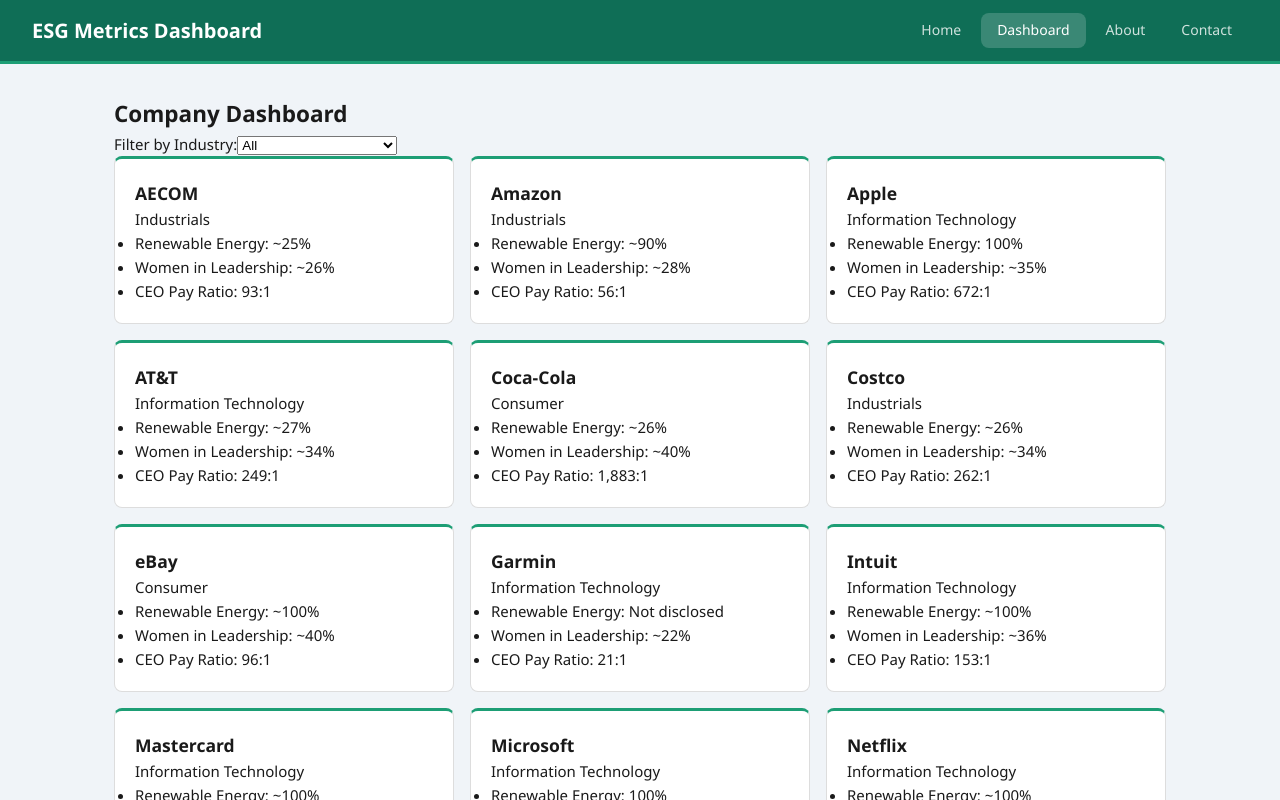
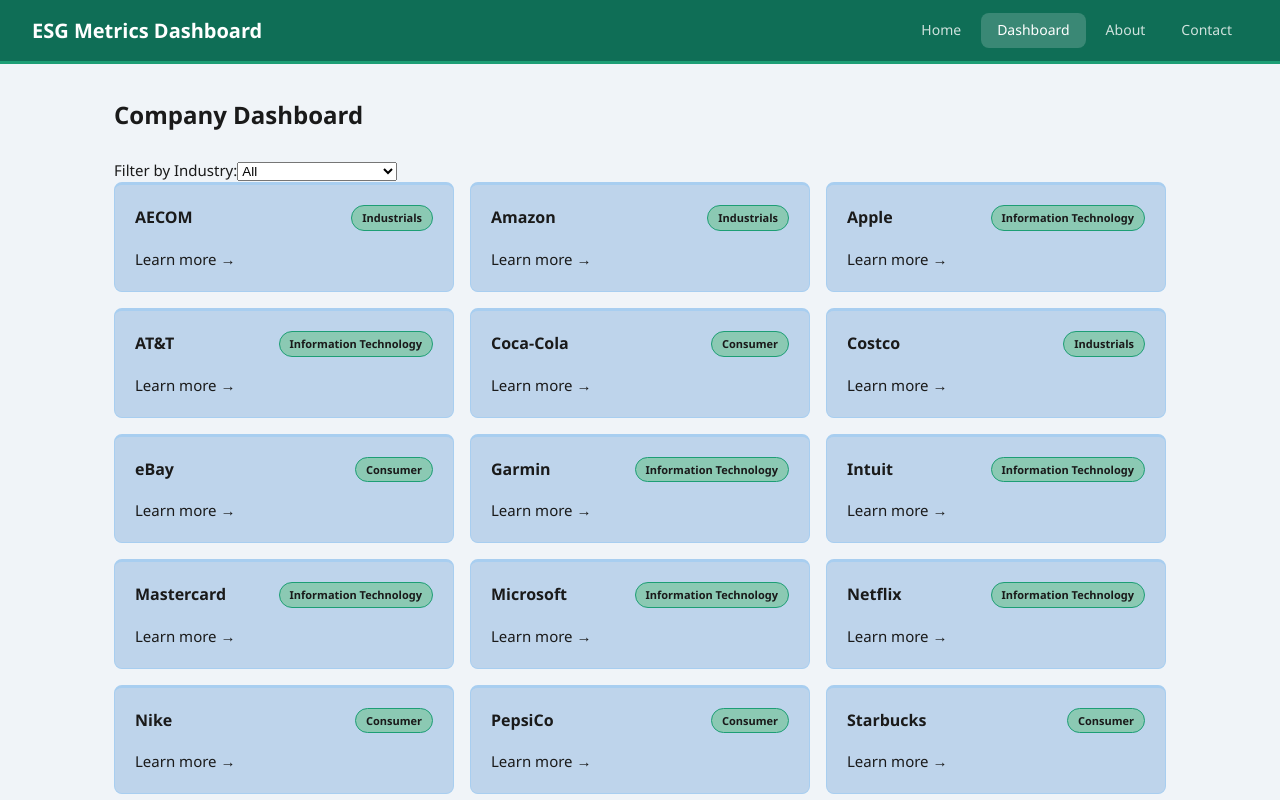
Before and after one commit to gibsonhannah07/esg-company-dashboard, a React (Vite) app: page /dashboard in a window 1280 px wide. Shown: the top 800 px of the page. Built offline with nearby package versions, Linux system fonts and the light colour scheme.

Commit message:
updated company card

```diff
--- a/src/components/CompanyCard.jsx
+++ b/src/components/CompanyCard.jsx
@@ -2,15 +2,17 @@
 
 function CompanyCard({ company, onSelect, isSelected }) {
   return (
-    <div className="company-card"
-    onClick={() => onSelect(company)}>
-      <h3>{company.name}</h3>
-      <p>{company.industry}</p>
-      <ul>
-        <li>Renewable Energy: {company.renewableEnergyPct}</li>
-        <li>Women in Leadership: {company.womenInLeadershipPct}</li>
-        <li>CEO Pay Ratio: {company.ceoPayRatio}</li>
-      </ul>
+    <div
+      className={`company-card ${isSelected ? "selected" : ""}`}
+      onClick={() => onSelect(company)}
+    >
+      <div className="card-header">
+        <div>
+          <p className="card-name">{company.name}</p>
+        </div>
+        <span className="card-industry">{company.industry}</span>
+      </div>
+      <p className="card-prompt">Learn more →</p>
     </div>
   );
 }
--- a/src/components/CompanyCard.module.css
+++ b/src/components/CompanyCard.module.css
@@ -2,22 +2,20 @@
 .card {
   background-color: var(--bg-white);
   border: 1px solid var(--border);
+  border-top: 3px solid var(--green-mid);
   border-radius: var(--border-radius);
   padding: 20px;
   cursor: pointer;
-  box-shadow: var(--shadow-sm);
-  transition: border-color 0.2s, box-shadow 0.2s, background-color 0.2s;
+  transition: background-color 0.2s, border-color 0.2s;
 }
 
 .card:hover {
+  background-color: var(--bg-hover);
   border-color: var(--green-border);
-  background-color: var(--bg-hover);
-  box-shadow: var(--shadow-md);
 }
 
 .selected {
-  border-color: var(--green-mid);
-  border-width: 2px;
-  background-color: var(--bg-hover);
-  box-shadow: var(--shadow-md);
+  border-color: var(--blue-border);
+  border-top: 3px solid var(--blue-mid);
+  background-color: var(--blue-light);
 }
--- a/src/components/DetailPanel.jsx
+++ b/src/components/DetailPanel.jsx
@@ -1,5 +1,3 @@
-import ScoreBar from "./ScoreBar";
-
 export default function DetailPanel({ company, onClose }) {
   return (
     <div className="detail-panel">
@@ -19,7 +17,7 @@
         <li>CEO Pay Ratio <span>{company.ceoPayRatio}</span></li>
       </ul>
 
-      <p className="detail-description">{company.notes}</p>
+      <p className="detail-description"><strong>Notes: </strong>{company.notes}</p>
 
       <p className="detail-description">
         <strong>Source: </strong>{company.source}
--- a/src/components/ScoreBar.jsx
+++ /dev/null
@@ -1,9 +0,0 @@
-function ScoreBar({ label, value }) {
-  return (
-    <div>
-      <span>{label}: {value}</span>
-    </div>
-  );
-}
-
-export default ScoreBar;
--- a/src/index.css
+++ b/src/index.css
@@ -1,13 +1,13 @@
-/* ── CSS Variables ─────────────────────────────────────────────────────────── */
+/* variables */
 :root {
   --green-dark:   #0f6e56;
   --green-mid:    #1d9e75;
-  --green-light:  #e1f5ee;
+  --green-light:  #8bc9b3;
   --green-border: #9fe1cb;
 
   --blue-dark:    #0c4a8a;
   --blue-mid:     #1a6fc4;
-  --blue-light:   #e8f2fc;
+  --blue-light:   #bed4eb;
   --blue-border:  #a8cef0;
 
   --text-primary:   #1a1a1a;
@@ -22,7 +22,6 @@
   --border-radius: 8px;
 }
 
-/* ── Reset & Base ──────────────────────────────────────────────────────────── */
 *, *::before, *::after {
   box-sizing: border-box;
   margin: 0;
@@ -37,7 +36,6 @@
   line-height: 1.6;
 }
 
-/* ── Header ────────────────────────────────────────────────────────────────── */
 header {
   background-color: var(--green-dark);
   padding: 0 32px;
@@ -54,7 +52,6 @@
   color: #ffffff;
 }
 
-/* ── Nav ───────────────────────────────────────────────────────────────────── */
 nav {
   display: flex;
   gap: 4px;
@@ -76,14 +73,13 @@
   color: #ffffff;
 }
 
-/* ── Main Layout ───────────────────────────────────────────────────────────── */
 main {
   max-width: 1100px;
   margin: 0 auto;
   padding: 32px 24px;
 }
 
-/* ── Footer ────────────────────────────────────────────────────────────────── */
+/* footer */
 footer {
   background-color: var(--bg-white);
   border-top: 3px solid var(--green-mid);
@@ -103,7 +99,7 @@
   text-decoration: underline;
 }
 
-/* ── Buttons ───────────────────────────────────────────────────────────────── */
+/* buttons */
 button {
   cursor: pointer;
   font-family: inherit;
@@ -149,7 +145,7 @@
   color: var(--text-primary);
 }
 
-/* ── Home Page ─────────────────────────────────────────────────────────────── */
+/* Home Page  */
 .home-hero {
   text-align: center;
   padding: 48px 24px;
@@ -260,7 +256,7 @@
   text-align: center;
 }
 
-/* ── Filter Bar ────────────────────────────────────────────────────────────── */
+/* filter Bar */
 .filter-bar {
   display: flex;
   align-items: center;
@@ -291,7 +287,7 @@
   outline: none;
 }
 
-/* ── Dashboard Header ──────────────────────────────────────────────────────── */
+/* Dashboard Header */
 .dashboard-header {
   display: flex;
   justify-content: space-between;
@@ -311,7 +307,7 @@
   margin-bottom: 16px;
 }
 
-/* ── Company Grid ──────────────────────────────────────────────────────────── */
+/* Company Grid  */
 .company-grid {
   display: grid;
   grid-template-columns: repeat(auto-fill, minmax(260px, 1fr));
@@ -328,7 +324,7 @@
   border-radius: var(--border-radius);
 }
 
-/* ── Company Card ──────────────────────────────────────────────────────────── */
+/* Company Card */
 .company-card {
   background-color: var(--bg-white);
   border: 1px solid var(--border);
@@ -346,7 +342,6 @@
 
 .company-card.selected {
   border-color: var(--blue-border);
-  border-top: 3px solid var(--blue-mid);
   background-color: var(--blue-light);
 }
 
@@ -364,19 +359,15 @@
   margin-bottom: 2px;
 }
 
-.card-ticker {
-  font-size: 12px;
-  color: var(--text-muted);
-}
 
 .card-industry {
   font-size: 11px;
   font-weight: 600;
-  background-color: var(--blue-light);
-  color: var(--blue-dark);
+  background-color: var(--green-light);
+  color: var(--text-primary);
   padding: 3px 10px;
   border-radius: 99px;
-  border: 1px solid var(--blue-border);
+  border: 1px solid var(--green-mid);
 }
 
 .card-metrics {
@@ -414,7 +405,33 @@
   border-color: var(--green-mid);
 }
 
-/* ── Detail Panel ──────────────────────────────────────────────────────────── */
+
+/* card overlay */
+.modal-overlay {
+  position: fixed;
+  top: 0;
+  left: 0;
+  width: 100%;
+  height: 100%;
+  background-color: rgba(0, 0, 0, 0.5);
+  display: flex;
+  align-items: center;
+  justify-content: center;
+  z-index: 100;
+}
+
+.modal-content {
+  background-color: var(--bg-white);
+  border-radius: var(--border-radius);
+  padding: 0;
+  width: 90%;
+  max-width: 560px;
+  max-height: 85vh;
+  overflow-y: auto;
+}
+
+
+/* Detail Panel */
 .detail-panel {
   background-color: var(--bg-white);
   border: 1px solid var(--border);
@@ -476,7 +493,7 @@
   border-top: 1px solid var(--border);
 }
 
-/* ── Score Bar ─────────────────────────────────────────────────────────────── */
+/* Score Bar  */
 .score-bar {
   display: flex;
   align-items: center;
@@ -512,7 +529,7 @@
   text-align: right;
 }
 
-/* ── About Page ────────────────────────────────────────────────────────────── */
+/* About Page*/
 .about-section {
   max-width: 720px;
 }
@@ -554,7 +571,7 @@
   text-decoration: underline;
 }
 
-/* ── Breakpoint 1: Tablet (max-width: 768px) ──────────────────────────────── */
+/* Breakpoint 1: Tablet (max-width: 768px) */
 @media (max-width: 768px) {
   header {
     flex-direction: column;
@@ -585,7 +602,7 @@
   }
 }
 
-/* ── Breakpoint 2: Mobile (max-width: 480px) ──────────────────────────────── */
+/* Breakpoint 2: Mobile (max-width: 480px) */
 @media (max-width: 480px) {
   .company-grid {
     grid-template-columns: 1fr;
--- a/src/pages/Dashboard.jsx
+++ b/src/pages/Dashboard.jsx
@@ -7,9 +7,11 @@
 export default function Dashboard() {
   const [selectedCompany, setSelectedCompany] = useState(null);
   const [filterIndustry, setFilterIndustry] = useState("All");
+
   const filteredCompanies = filterIndustry === "All"
     ? companies
     : companies.filter((company) => company.industry === filterIndustry);
+
   const industryOptions = [
     "All",
     ...new Set(companies.map((c) => c.industry)),
@@ -25,7 +27,10 @@
 
   return (
     <section>
+      <div className="dashboard-header">
         <h2>Company Dashboard</h2>
+      </div>
+
       <FilterBar
         industries={industryOptions}
         selected={filterIndustry}
@@ -39,11 +44,15 @@
       />
 
       {selectedCompany && (
+        <div className="modal-overlay" onClick={handleCloseDetail}>
+          <div className="modal-content" onClick={(e) => e.stopPropagation()}>
             <DetailPanel
               company={selectedCompany}
               onClose={handleCloseDetail}
             />
+          </div>
+        </div>
       )}
     </section>
-    )
+  );
 }
--- a/src/pages/Home.jsx
+++ b/src/pages/Home.jsx
@@ -5,7 +5,7 @@
     <section>
 
       <div className="home-hero">
-        <h2>Welcome to the ESG Metrics Dashboard</h2>
+        <h2>ESG Metrics Dashboard</h2>
         <p>
           Browse and compare companies based on three chosen Environmental,
           Social, and Governance (ESG) metrics — so you can make more informed
```
Lines whose indentation alone changed are shown as unchanged.
